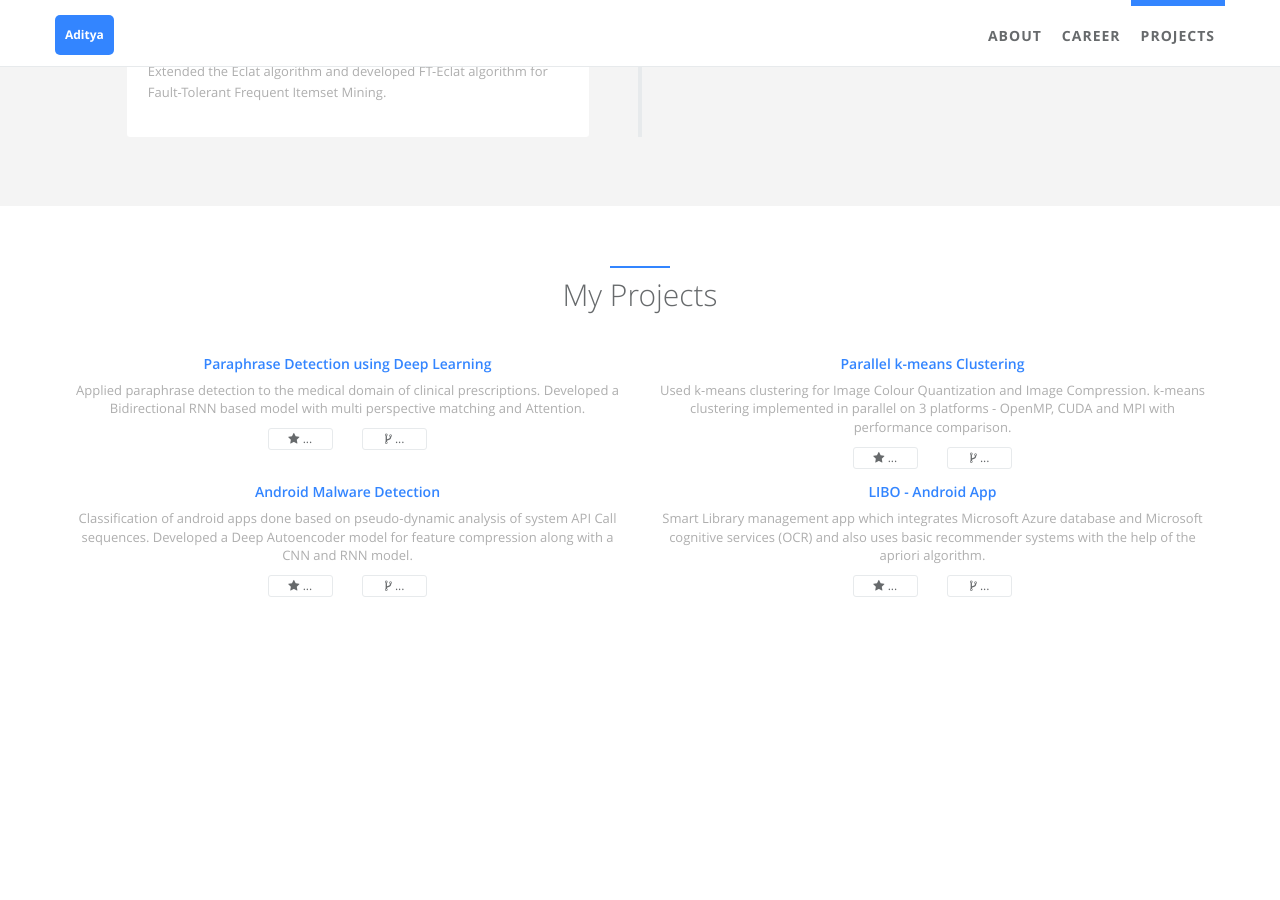
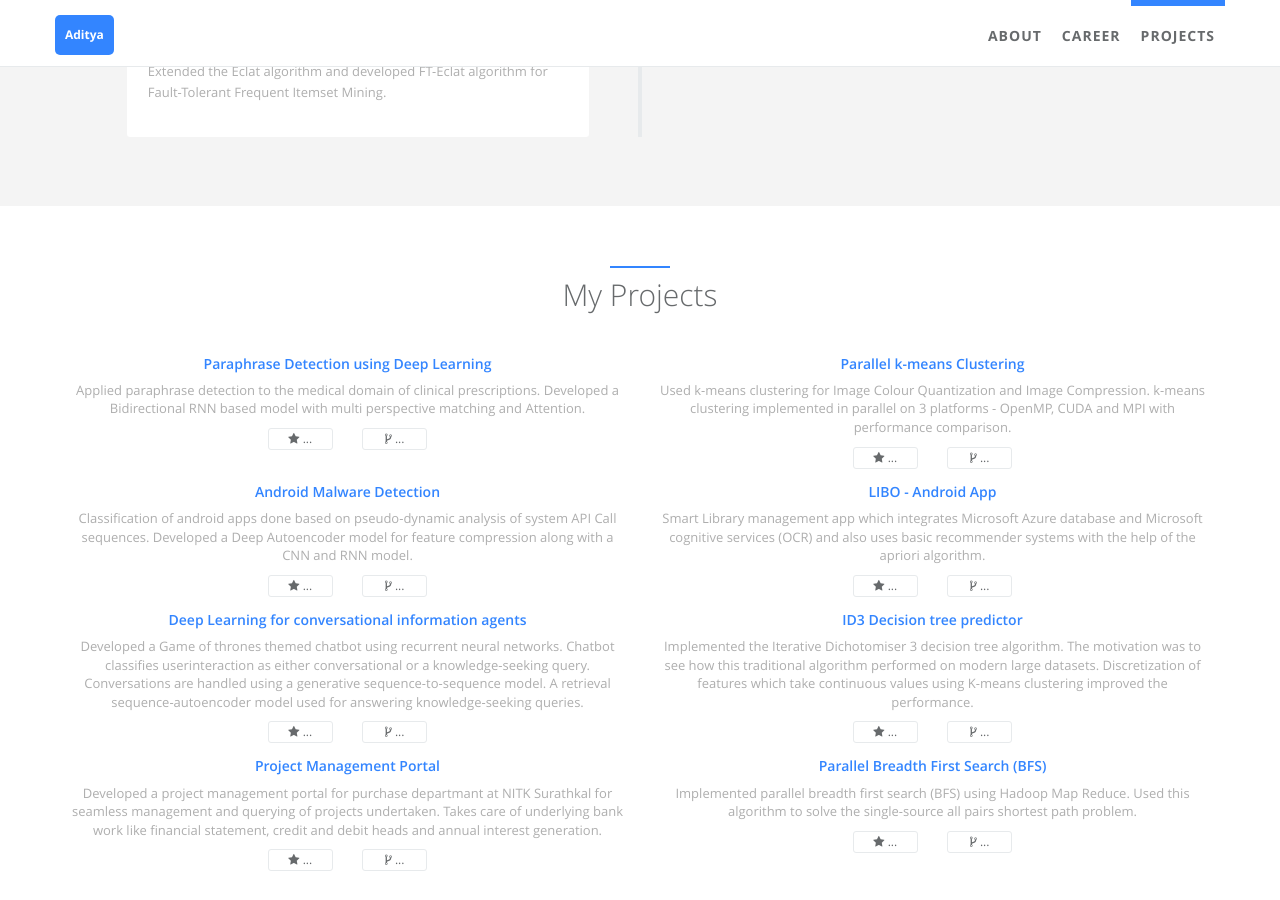
Before and after one commit to aditya5558/aditya5558.github.io, a Jekyll site: the page built from index.html, in a window 1280 px wide and 900 px high, scrolled down 1679 px. Built offline with Jekyll 4.4.1, drawn with Linux system fonts in a browser that asks for light colours; before the commit the page ends 2304 px from its top, so only the background shows below that.

Commit message:
Personal Website changes

```diff
--- a/_data/index/projects.yml
+++ b/_data/index/projects.yml
@@ -22,3 +22,23 @@
   gh_user: aditya5558
   repo: libo-app
   desc: Smart Library management app which integrates Microsoft Azure database and Microsoft cognitive services (OCR) and also uses basic recommender systems with the help of the apriori algorithm.
+- name: Deep Learning for conversational information agents
+  i18n: google
+  gh_user: aditya5558
+  repo: DeepNLP
+  desc: Developed a Game of thrones themed chatbot using recurrent neural networks. Chatbot classifies userinteraction as either conversational or a knowledge-seeking query. Conversations are handled using a generative sequence-to-sequence model. A retrieval sequence-autoencoder model used for answering knowledge-seeking queries.
+- name: ID3 Decision tree predictor
+  i18n: google
+  gh_user: aditya5558
+  repo: ID3-Decison-tree
+  desc:  Implemented the Iterative Dichotomiser 3 decision tree algorithm. The motivation was to see how this traditional algorithm performed on modern large datasets. Discretization of features which take continuous values using K-means clustering improved the performance.
+- name: Project Management Portal
+  i18n: google
+  gh_user: aditya5558
+  repo: Project-Management-Portal
+  desc:  Developed a project management portal for purchase departmant at NITK Surathkal for seamless management and querying of projects undertaken. Takes care of underlying bank work like financial statement, credit and debit heads and annual interest generation.
+- name: Parallel Breadth First Search (BFS)
+  i18n: google
+  gh_user: aditya5558
+  repo: Hadoop-codes
+  desc:  Implemented parallel breadth first search (BFS) using Hadoop Map Reduce. Used this algorithm to solve the single-source all pairs shortest path problem.
--- a/_data/landing.yml
+++ b/_data/landing.yml
@@ -6,7 +6,7 @@
   tpl: about.html
   css:
 
-- id: career
+- id: experience
   i18n: nav.career
   name: Career
   tpl: career.html
```
